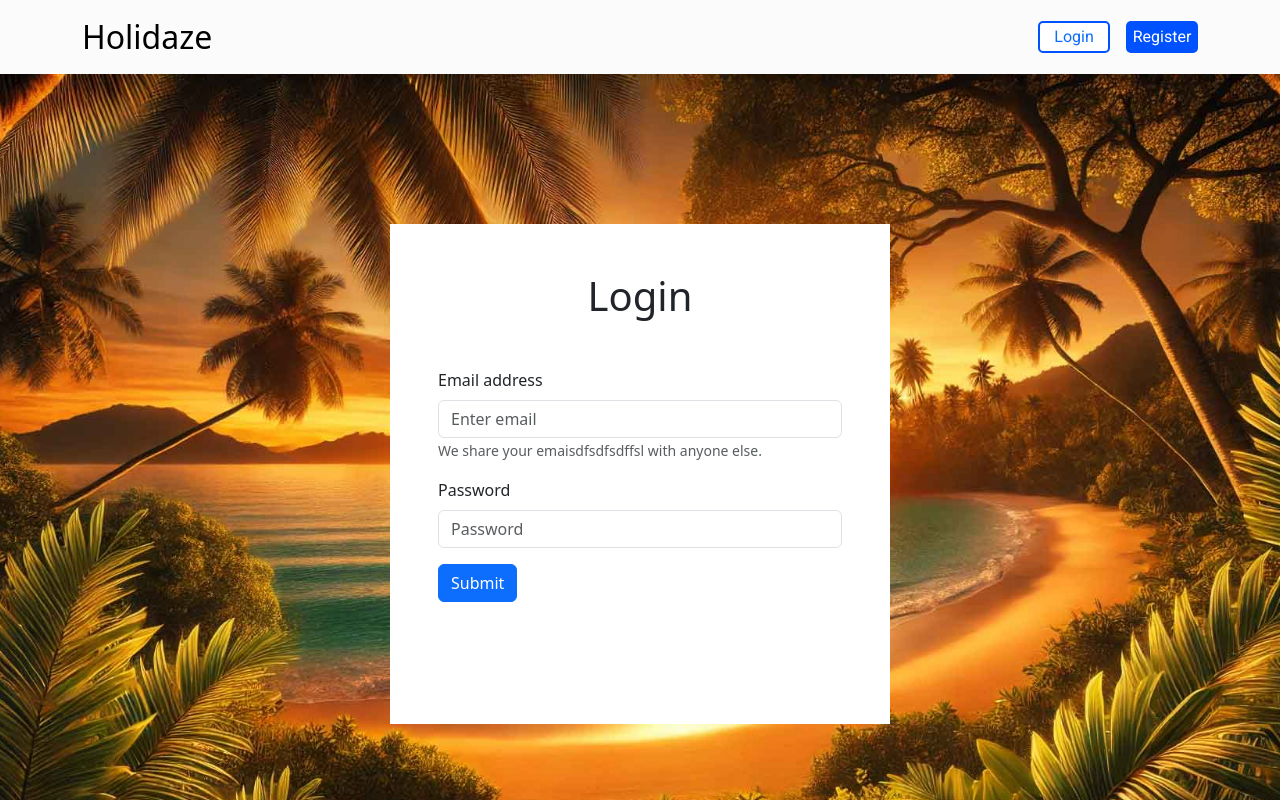
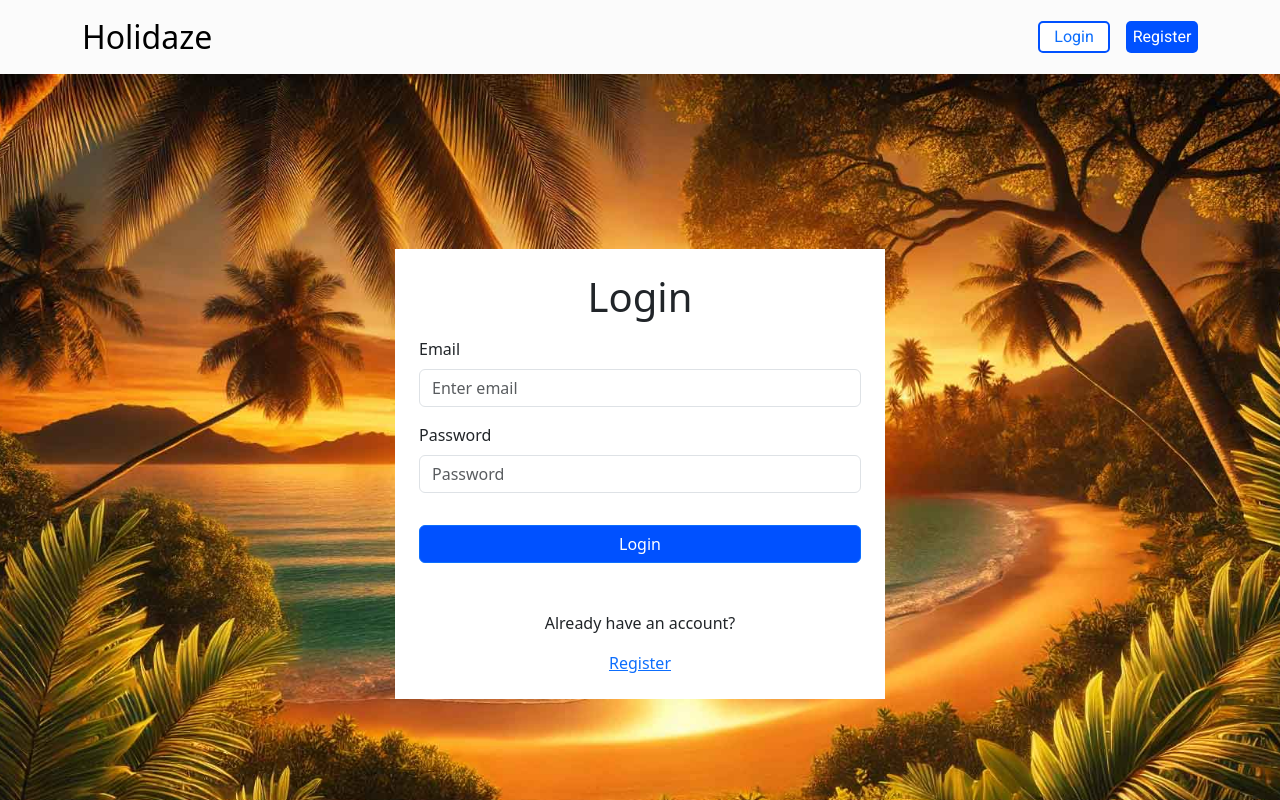
Before and after one commit to jonnebonde/Project_Exam_2, a React (Vite) app: page /Login in a window 1280 px wide. Shown: the top 800 px of the page. Built offline with nearby package versions, Linux system fonts and the light colour scheme.

Commit message:
minor work on login page

```diff
--- a/src/Pages/Login/index.jsx
+++ b/src/Pages/Login/index.jsx
@@ -2,8 +2,9 @@ import Button from "react-bootstrap/Button";
 import Form from "react-bootstrap/Form";
 import Container from "react-bootstrap/Container";
 import backgroundImage from "../../assets/Images/beach_with_sunset.jpg";
+import { Link } from "react-router-dom";
 
-//style form
+//style form og fikse container width på mindre skjerm størrelse
 
 function LoginPage() {
   return (
@@ -18,22 +19,26 @@ function LoginPage() {
         height: "100vh",
       }}
     >
-      <Form className="login-form bg-white p-5">
-        <h1 className="login-title mb-5 text-center">Login</h1>
+      <Form className="login-form bg-white p-4">
+        <h1 className="login-title mb-3 text-center">Login</h1>
         <Form.Group className="mb-3" controlId="formBasicEmail">
-          <Form.Label>Email address</Form.Label>
+          <Form.Label>Email</Form.Label>
           <Form.Control type="email" placeholder="Enter email" />
-          <Form.Text className="text-muted">
-            We share your emaisdfsdfsdffsl with anyone else.
-          </Form.Text>
+          <Form.Text className="text-muted"></Form.Text>
         </Form.Group>
         <Form.Group className="mb-3" controlId="formBasicPassword">
           <Form.Label>Password</Form.Label>
           <Form.Control type="password" placeholder="Password" />
         </Form.Group>
-        <Button variant="primary" type="submit">
-          Submit
+        <Button type="submit" className="w-100 mt-3 login-form-submit-button">
+          Login
         </Button>
+        <div className="text-center mt-5">
+          <p>Already have an account?</p>
+          <Link to="/register" className="nav-link-login">
+            Register
+          </Link>
+        </div>
       </Form>
     </Container>
   );
--- a/src/sass/partials/_form.scss
+++ b/src/sass/partials/_form.scss
@@ -1,5 +1,14 @@
 .login-form {
   background-color: getColour("white");
-  height: 500px;
-  width: 500px;
+  height: 450px;
+  width: 490px;
+
+  &-submit-button {
+    background-color: getColour("primary-color") !important;
+    font-family: getColour("primary-font");
+  }
+
+  @media screen and (max-width: 550px) {
+    width: 100%;
+  }
 }
--- a/src/sass/partials/_header.scss
+++ b/src/sass/partials/_header.scss
@@ -25,7 +25,8 @@
       place-items: center;
     }
 
-    .nav-link-login {
+    .nav-link-login,
+    .login-form-submit-button {
       background-color: getColour(white) !important;
       border: 2px solid getColour(primary-color) !important;
       margin-right: 1rem;
```
